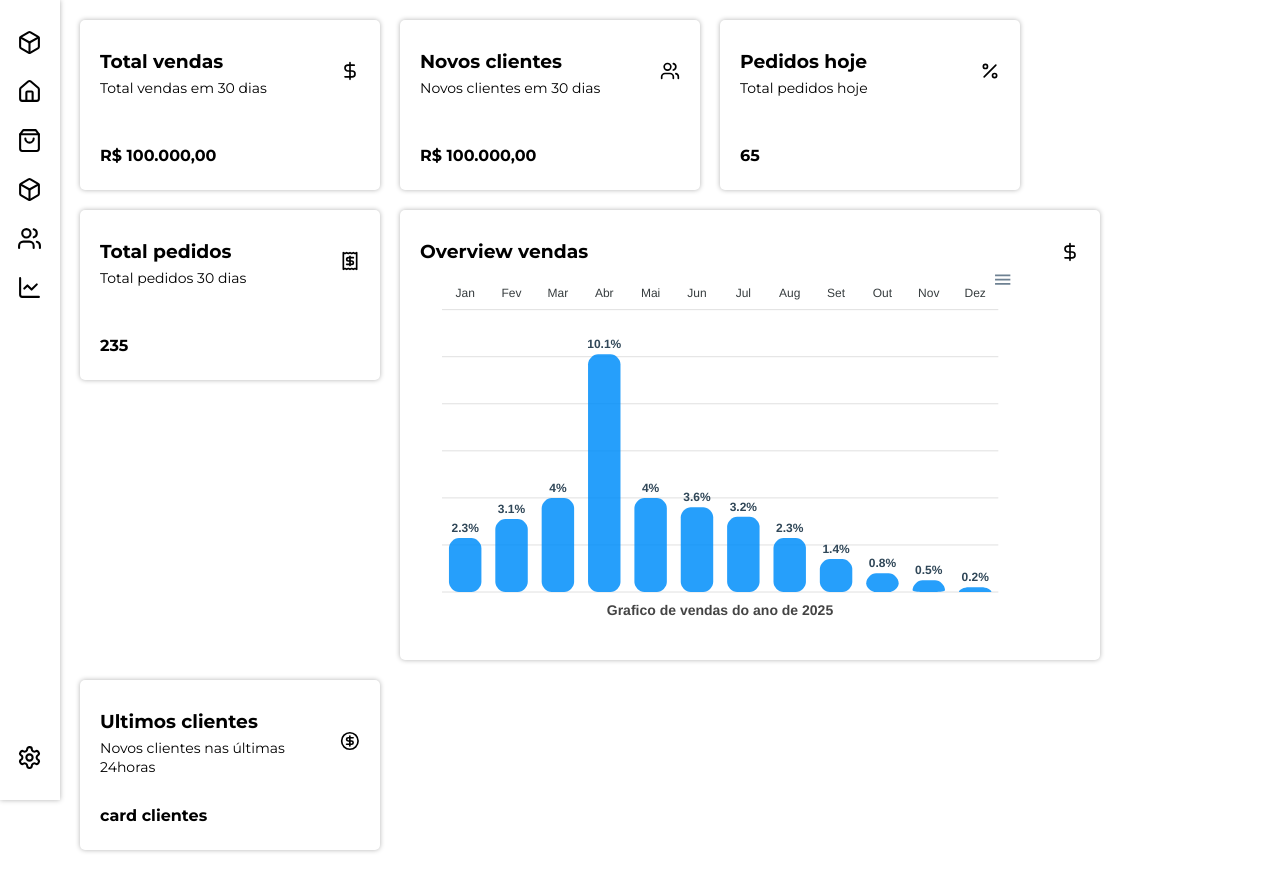
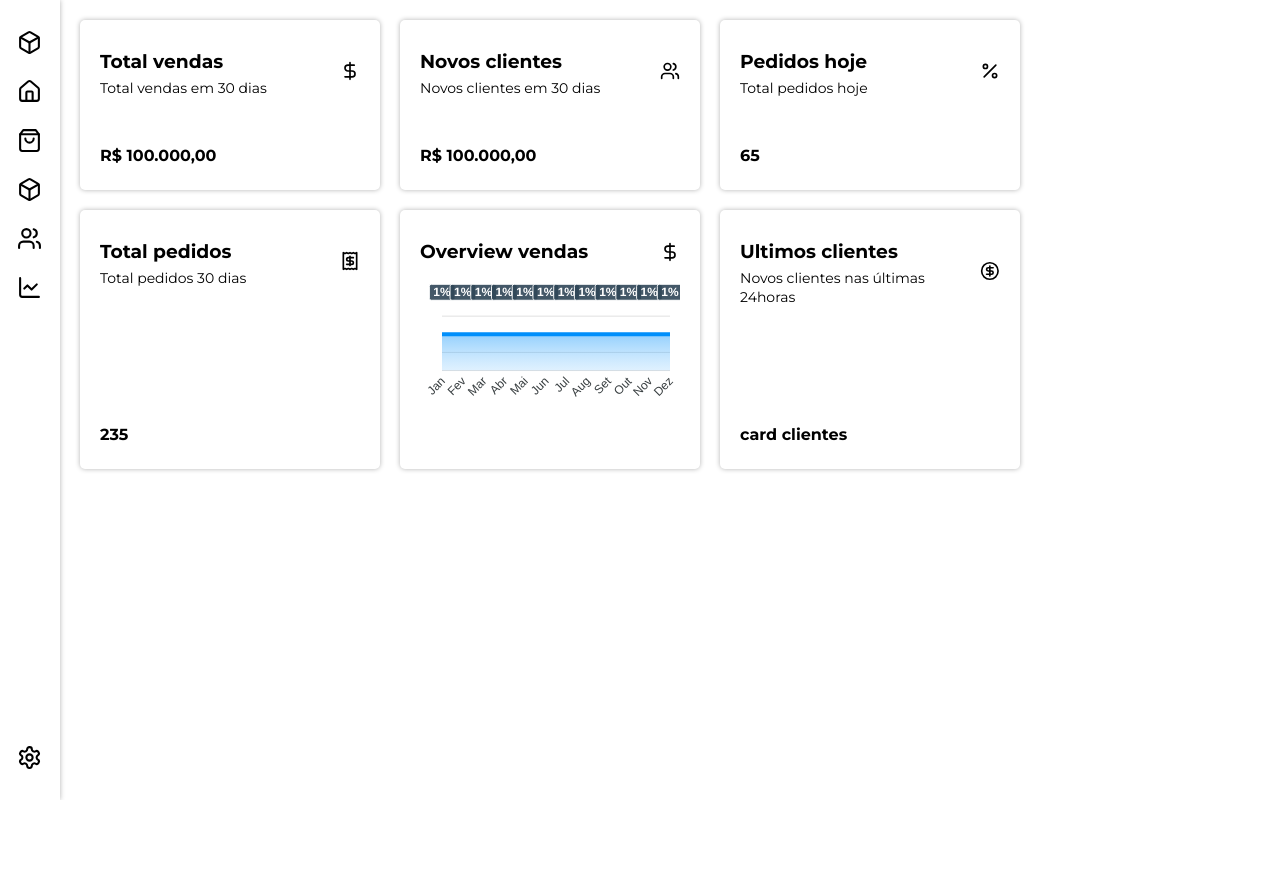
Before and after one commit to joaovxsantos/dashboard-front, a React (Vite) app: page / in a window 1280 px wide. After the commit the page ends 800 px from the top, so only its background shows below. Built offline with nearby package versions, Linux system fonts and the light colour scheme.

Commit message:
adjust apexchart component

```diff
--- a/src/components/ApexChart/ApexChart.tsx
+++ b/src/components/ApexChart/ApexChart.tsx
@@ -3,22 +3,25 @@ import ReactApexChart from "react-apexcharts";
 
 
 export function ApexChart() {
-    const [state, setState] = React.useState({
+    const [state] = React.useState({
 
         series: [{
-            name: 'Inflation',
-            data: [2.3, 3.1, 4.0, 10.1, 4.0, 3.6, 3.2, 2.3, 1.4, 0.8, 0.5, 0.2]
+            name: 'Vendas',
+            data: [1, 1, 1, 1, 1, 1, 1, 1, 1, 1, 1, 1]
         }],
         options: {
             chart: {
+                toolbar: {
+                    show: false
+                },
                 height: 350,
-                type: 'bar' as const,
+                type: 'area' as const,
             },
             plotOptions: {
                 bar: {
                     borderRadius: 10,
                     dataLabels: {
-                        position: 'top', // top, center, bottom
+                        position: 'top'
                     },
                 }
             },
@@ -34,7 +37,7 @@ export function ApexChart() {
 
             xaxis: {
                 categories: ["Jan", "Fev", "Mar", "Abr", "Mai", "Jun", "Jul", "Aug", "Set", "Out", "Nov", "Dez"],
-                position: 'top',
+                position: 'bottom',
                 axisBorder: {
                     show: false
                 },
@@ -78,7 +81,7 @@ export function ApexChart() {
                 style: {
                     color: '#444'
                 }
-            }
+            },
         },
 
 
@@ -87,7 +90,7 @@ export function ApexChart() {
     return (
         <div>
             <div id="chart">
-                <ReactApexChart options={state.options} series={state.series} type="bar" width={600} height={350} />
+                <ReactApexChart options={state.options} series={state.series} type="area" />
             </div>
             <div id="html-dist">
 
--- a/src/components/CardList/Card/Card.module.scss
+++ b/src/components/CardList/Card/Card.module.scss
@@ -2,7 +2,7 @@
     width: calc(25% - 20px);
     min-width: 300px !important;
     max-width: 100vw;
-    height: 170px;
+    min-height: 170px;
     padding: 25px 20px;
     display: flex;
     flex-direction: column;
@@ -11,11 +11,10 @@
     border-radius: 5px;
 
 
-    &.graph {
-        width: 700px;
-        justify-content: start;
-        height: 450px;
+    @media screen and (max-width: 480px) {
+        width: 350px;
     }
+
 
     .card-head {
         display: flex;
--- a/src/components/HomePage/HomePage.module.scss
+++ b/src/components/HomePage/HomePage.module.scss
@@ -14,6 +14,5 @@ main {
         justify-content: center;
         top: 60px;
         left: 0;
-        z-index: -1;
     }
 }
--- a/src/components/Siderbar/mobile/SideBarMobile.module.scss
+++ b/src/components/Siderbar/mobile/SideBarMobile.module.scss
@@ -25,7 +25,7 @@ header {
         height: 100vh;
         position: fixed;
         background: var(--gray);
-
+        z-index: 100;
 
         @media screen and (max-width:480px) {
             width: 75vw;
```
Also changed, not shown: src/components/CardList/CardList.tsx (line endings or trailing spaces).
